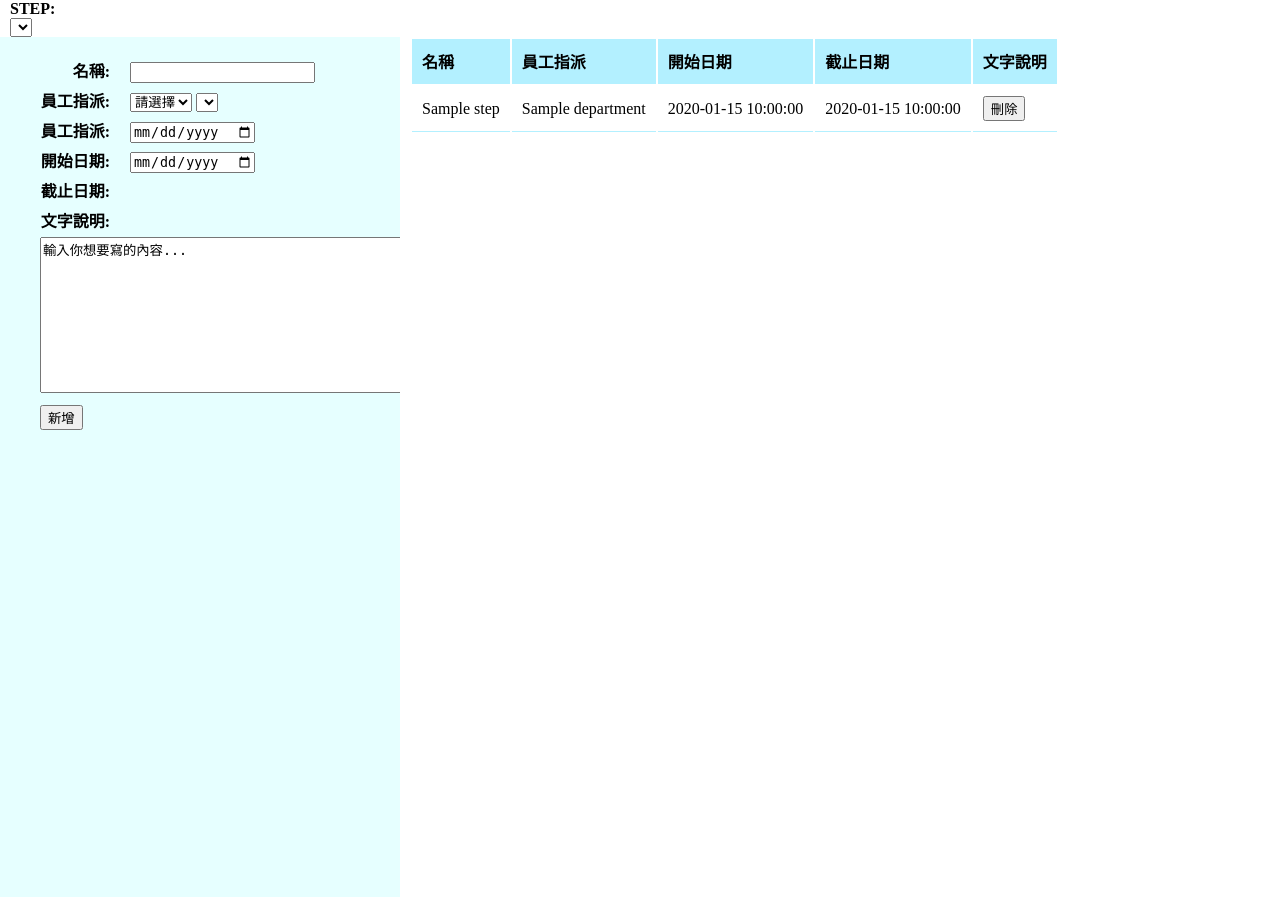
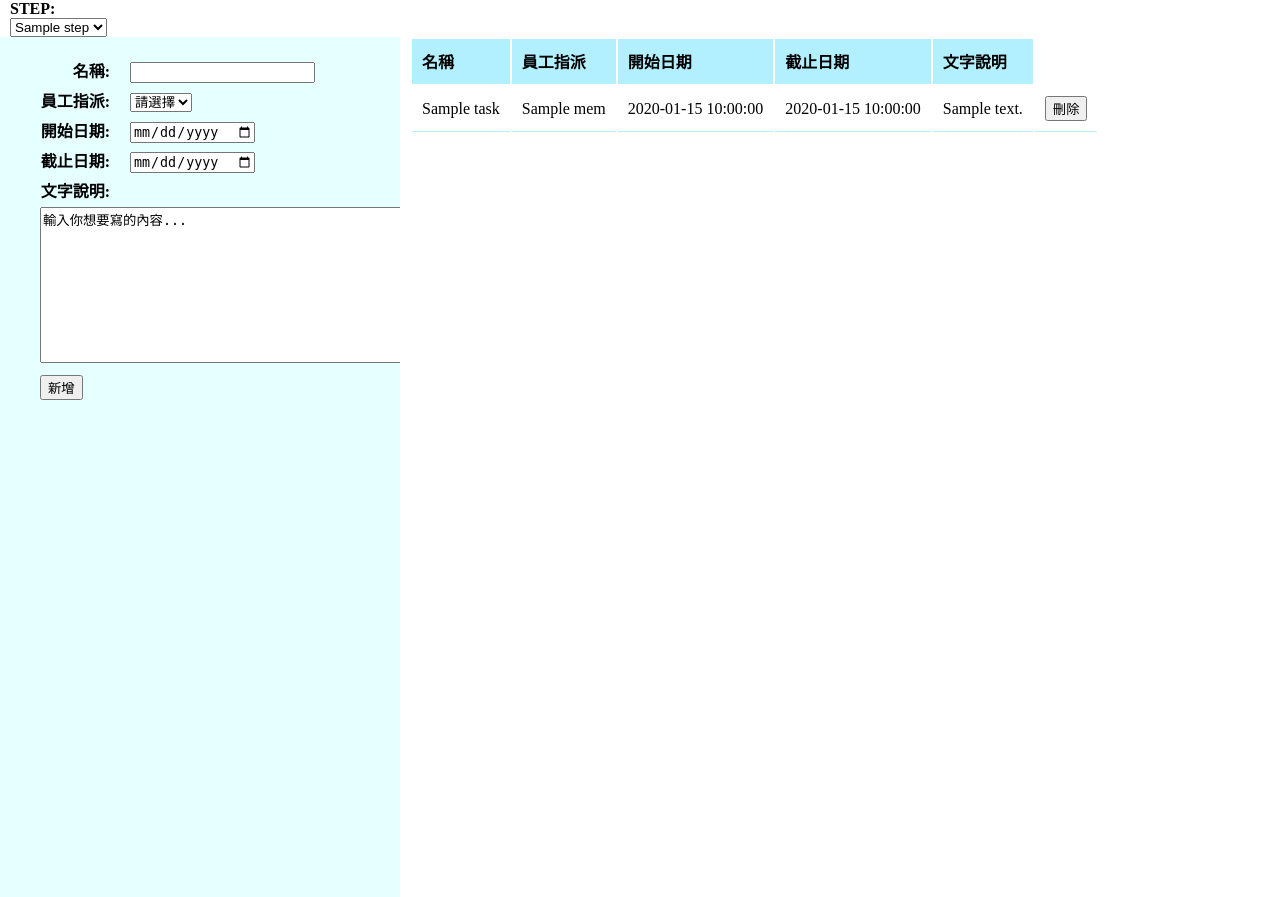
Before and after one commit to agileRunaway/agile_project, a PHP site: page /assign.html in a window 1280 px wide. Shown: the part 77-974 px from the top of the page. Run offline with PHP 8.4, Linux system fonts and the light colour scheme; tables that the repository leaves empty or names only in its code hold one stand-in row (values such as "Sample post"); lists and menus that the app fills with data are empty.

Commit message:
Add files via upload

```diff
--- a/assign.html
+++ b/assign.html
@@ -8,7 +8,7 @@
 <script src="https://code.jquery.com/jquery-1.12.4.min.js" integrity="sha256-ZosEbRLbNQzLpnKIkEdrPv7lOy9C27hHQ+Xp8a4MxAQ="
     crossorigin="anonymous"></script>
 <script type="text/javascript">
-var state=1;
+var state=2;
 window.onload = function ()
 {
 
@@ -31,11 +31,19 @@
 
 
 			$('#job_table').append(sql_res[0]);
-			if(state==1)
+			if(state==1){
 				$('#YourMember').append(sql_res[1]);
+				$('#YourStep').hide();
+				$('#Step_label').hide();
+				$('#member_a').hide();
+				$('#member_label').remove();
+			}
 			else{
 				$('#YourStep').append(sql_res[1]);
 				$('#YourMember').append(sql_res[2]);
+				$('#department_a').hide();
+				$('#dep_label').remove();
+				$("#YourMember2").remove();
 			}
 		}
 	});
@@ -124,7 +132,7 @@
 				console.log(response);
 				var sql_res=response.split("|&|");
 				if(sql_res[0]==1){
-					var table_append="<tr id='step_"+sql_res[1]+"'><td>"+PName+"</td><td>"+depid[0]+"</td><td>"+sday+"</td><td>"+eday+"</td><td><input type='button' onclick='delstep("+sql_res[1]+");' value='刪除'></td></tr>";
+					var table_append="<tr id='step_"+sql_res[1]+"'><td>"+PName+"</td><td>"+depid[0]+"</td><td>"+sday+"</td><td>"+eday+"</td><td><input type='button' onclick='delstep("+sql_res[1]+","+depid[2]+");' value='刪除'></td></tr>";
 					$('#job_table').append(table_append);
 				}
 			}
@@ -155,18 +163,19 @@
 
 }
 
-function delstep(step_id){
-	console.log(step_id);
+function delstep(step_id,owner_id){
+	console.log("ownerid: "+owner_id);
 	$.ajax({
 			url: 'assign.php',
 			dataType: 'html',
-			data: {obj : "5", step_id:step_id },
+			data: {obj : "5", step_id:step_id , owner_id:owner_id },
 			type: 'POST',
 			error: function(xhr) {
 				alert(xhr);
 
 				},
 			success: function(response) {
+				console.log(response);
 				if(response==1){
 					$("#step_"+step_id).remove();
 					console.log('success');
@@ -199,7 +208,7 @@
 
 	<a style="padding-left:100px; font-size:15px" href="data.php">回主畫面</a></b></h2>
   </div>
-  <label for="YourStep">STEP:</label><br/>
+  <label for="YourStep" id="Step_label">STEP:</label><br/>
   <select id="YourStep">
 
    </select>
@@ -208,8 +217,13 @@
 		<div class="AlignRight">
 			<div class="input-title">
 				<label for="PName">名稱:</label> <br/>
-				<label for="YourMember">員工指派:</label><br/>
-				<label for="YourMember">員工指派:</label><br/>
+				<div id="member_label">
+				<label for="YourMember" >員工指派:</label><br/>
+				</div>
+				<div id="dep_label">
+				<label for="YourMember" >部門指派:</label><br/>
+				<label for="YourMember" >子部門指派:</label><br/>
+				</div>
 				<label for="sday">開始日期:</label><br/>
 				<label for="eday">截止日期:</label><br/>
 				<label for="textbar">文字說明:</label><br/>
@@ -238,7 +252,8 @@
   <table id="job_table">
   <tr>
     <th>名稱</th>
-    <th>員工指派</th>
+    <th id="member_a">員工指派</th>
+	<th id="department_a">部門指派</th>
     <th>開始日期</th>
 	<th>截止日期</th>
 	<th>文字說明</th>
--- a/assign.php
+++ b/assign.php
@@ -29,7 +29,7 @@
 	//需要的session
 	$_SESSION["pID"]="1";
 	$_SESSION["dep_id"]="106";
-	$_SESSION["state"]="1";
+	$_SESSION["state"]="2";
 	$_SESSION["pro_mem_id"]="1";
 
 	$pro_mem_id=$_SESSION["pro_mem_id"];
@@ -58,7 +58,8 @@
 				echo("<td>".$row_result1['name']."</td>");
 				echo("<td>".$row_result['s_time']."</td>");
 				echo("<td>".$row_result['e_time']."</td>");
-				echo("<td><input type='button' onclick='delstep(".$row_result['step_id'].");' value='刪除'></td>");
+				echo("<td>".$row_result['description']."</td>");
+				echo("<td><input type='button' onclick='delstep(".$row_result['step_id'].",".$row_result['owner_id'].");' value='刪除'></td>");
 				echo "</tr>";
 
 			}
@@ -139,6 +140,8 @@
 		$memid=$_POST['memid'];
 		$memname=$_POST['memname'];
 		$stepid=$_POST['stepid'];
+
+
 		$sql='INSERT INTO `task` (name , s_time , e_time , status , description , step_id) VALUES ("'.$PName.'","'.$sday.'","'.$eday.'","0","'.$text_content.'","'.$stepid.'")';
 		$result = mysqli_query($db_link, $sql);
 
@@ -159,9 +162,14 @@
 		$text_content=$_POST['text_content'];
 		$depid=$_POST['depid'];
 		$manager=$_POST['manager'];
-		$sql1='INSERT INTO `project_member` (pro_id , mem_id  , s_time , e_time , status , Permission) VALUES ("'.$pID.'" ,"'.$manager.'" , "'.$sday.'","'.$eday.'","0","2")';
-		$result1 = mysqli_query($db_link, $sql1);
-		$sql='INSERT INTO `step` (owner_id , name , dep_id , s_time , e_time , pro_id , seq) VALUES ("'.$manager.'" ,"'.$PName.'" , '.$depid.',"'.$sday.'","'.$eday.'","'.$pID.'","1")';
+		$sql0='SELECT pro_mem_id FROM project_member WHERE pro_id = "'.$pID.'" AND mem_id = "'.$manager.'"' ;
+		$result0 = mysqli_query($db_link, $sql0);
+		$num_rows = mysqli_num_rows($result0);
+		if($num_rows==0){
+			$sql1='INSERT INTO `project_member` (pro_id , mem_id  , s_time , e_time , status , Permission) VALUES ("'.$pID.'" ,"'.$manager.'" , "'.$sday.'","'.$eday.'","0","2")';
+			$result1 = mysqli_query($db_link, $sql1);
+		}
+		$sql='INSERT INTO `step` (owner_id , name , dep_id , s_time , e_time , pro_id , seq, description) VALUES ("'.$manager.'" ,"'.$PName.'" , '.$depid.',"'.$sday.'","'.$eday.'","'.$pID.'","1","'.$text_content.'")';
 		$result = mysqli_query($db_link, $sql);
 		echo($result);
 		$step_id=mysqli_insert_id($db_link);
@@ -181,6 +189,7 @@
 	//delete step
 	else if($obj==5){
 		$step_id=$_POST['step_id'];
+		$owner_id=$_POST['owner_id'];
 		$sql='SELECT * FROM task where step_id ='.$step_id.'';
 		$result = mysqli_query($db_link, $sql);
 
@@ -193,33 +202,37 @@
 		else{
 			echo('0');
 		}
-		/*
-		while($row_result=mysqli_fetch_assoc($result)){
-			echo($row_result['name']);
+
+		$sql2='SELECT name FROM step WHERE pro_id ='.$pID.' AND owner_id = '.$owner_id.'';
+		$result2 = mysqli_query($db_link, $sql2);
+		$num_rows2 = mysqli_num_rows($result2);
+		if($num_rows2 == 0){
+			$sql3='DELETE FROM project_member WHERE pro_id ='.$pID.' AND mem_id = '.$owner_id.'';
+			$result3 = mysqli_query($db_link, $sql3);
+
 		}
-		/*
-		$sql='DELETE FROM step WHERE step_id = '.$step_id.'';
-		$result = mysqli_query($db_link, $sql);
-
-		$sql1='DELETE FROM task_mem WHERE task_id = '.$task_id.'';
-		$result1 = mysqli_query($db_link, $sql1);
-		echo($result1);
-		*/
-
 	}
 	else if($obj==6){
 		$sql = 'SELECT * FROM `step` where `pro_id` ="' .$pID. '"';
 		$result = mysqli_query($db_link, $sql);
-
-
 		while($row_result=mysqli_fetch_assoc($result)){
 			//echo('{id:'.$row_result['step_id'].' ,name:"'.$row_result['name'].'", series: [');
 			echo($row_result['step_id']);
 			echo("|&$|");
 			echo($row_result['name']);
 			echo("*&*");
+
+			$stime=str_replace("-",",",$row_result['s_time']);
+			$etime=str_replace("-",",",$row_result['e_time']);
+			echo("all");
+			echo("|&$|");
+			echo($stime);
+			echo("|&$|");
+			echo($etime);
+			echo("*&*");
 			$sql2 = 'SELECT * FROM `task` where `step_id` ="' .$row_result['step_id']. '"';
 			$result2 = mysqli_query($db_link, $sql2);
+
 			while($row_result2=mysqli_fetch_assoc($result2)){
 				$stime=str_replace("-",",",$row_result2['s_time']);
 				$etime=str_replace("-",",",$row_result2['e_time']);
```
Lines whose indentation alone changed are shown as unchanged.
